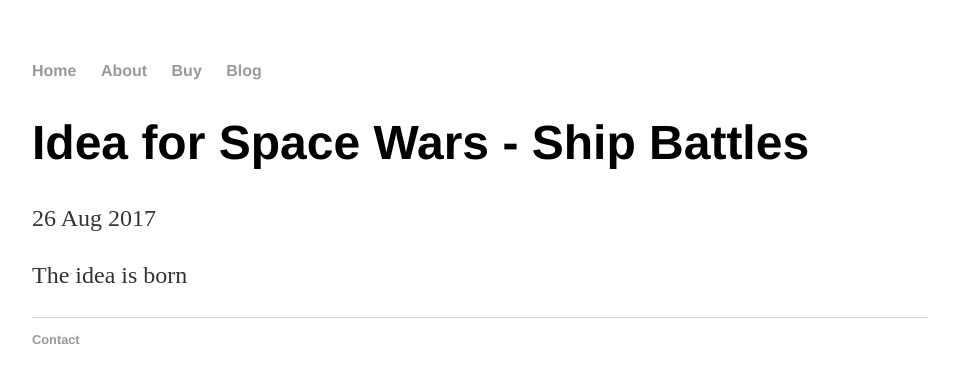
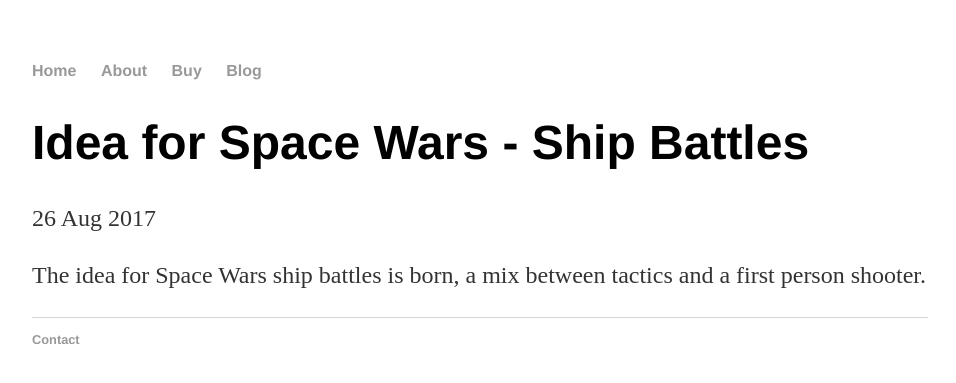
Before and after one commit to JustGamingLTD/justgamingltd.github.io2, a Jekyll site: the page built from _posts/2017-08-26-.md, in a window 1280 px wide. Shown: the top 383 px of the page, without its empty margins (160-1116 px from the left). Built offline with Jekyll 4.4.1, drawn with Linux system fonts in a browser that asks for light colours.

Commit message:
Update 2017-08-26-.md

```diff
--- a/_posts/2017-08-26-.md
+++ b/_posts/2017-08-26-.md
@@ -4,4 +4,4 @@ title: "Idea for Space Wars - Ship Battles"
 date: 2017-08-26
 ---
 
-The idea is born
+The idea for Space Wars ship battles is born, a mix between tactics and a first person shooter.
```
